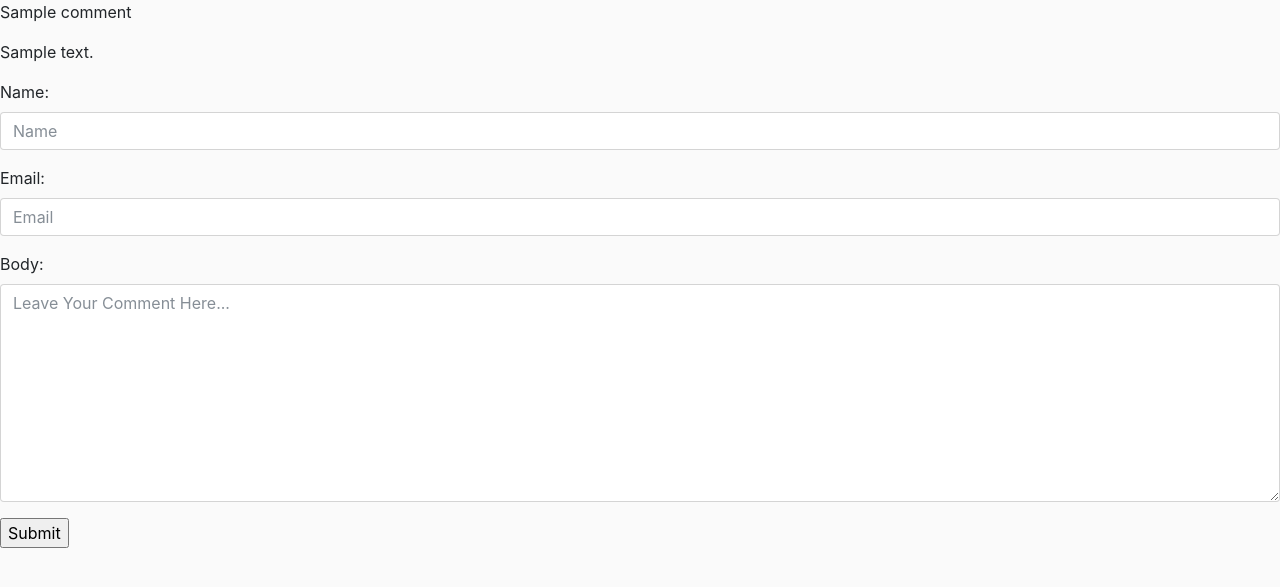
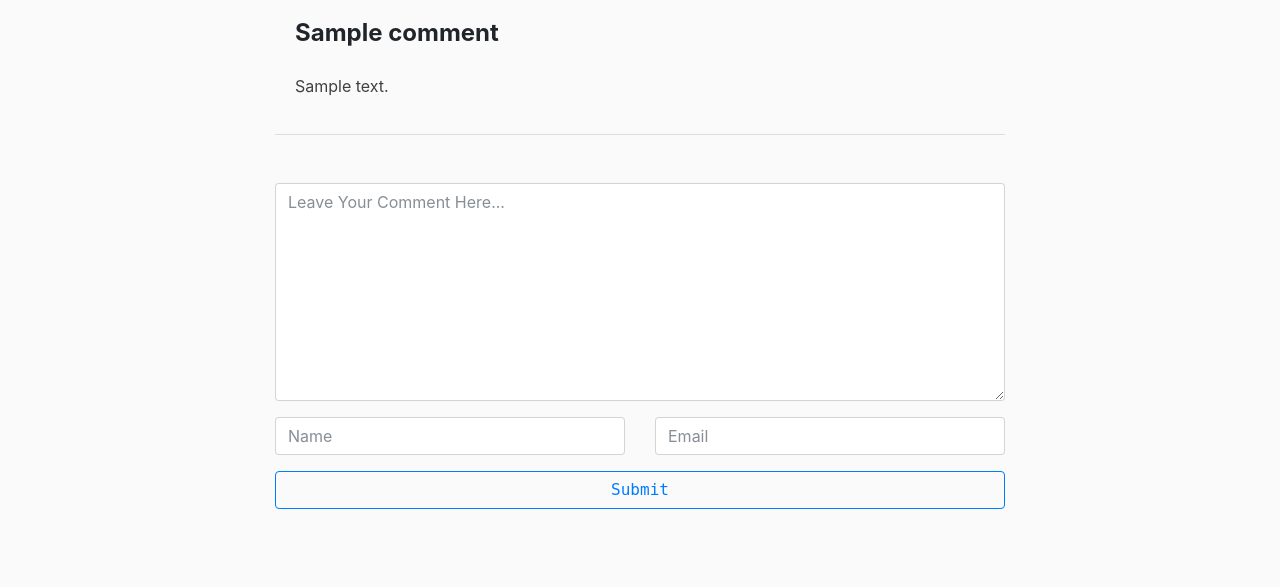
Before and after one commit to lukebiggerstaff/YADBlog, a Django app: page /1/1 in a window 1280 px wide. Shown: the top 587 px of the page. Run offline with Django 3.2, Linux system fonts and the light colour scheme; tables that the repository leaves empty hold one stand-in row (values such as "Sample post"); some libraries are stand-ins or nearby versions.

Commit message:
added css classes to reply comment view

```diff
--- a/yadblog/blog/templates/blog/comment_detail.html
+++ b/yadblog/blog/templates/blog/comment_detail.html
@@ -1,21 +1,27 @@
 {% extends "./base.html" %}
 {% block body %}
 
+<div class="container">
+  <div class="row">
+    <div class="col-md-8 m-auto">
 
-<p>{{ comment.name}}</p>
-<p>{{ comment.body}}</p>
-{% if comment.comment_set.all != None %}
- {% for reply in comment.comment_set.all %}
-    <div style="margin-left:30px;">
-      <p>{{ reply.name}}</p>
-      <p>{{ reply.body}}</p>
+      <div class="parent-comment">
+        <h4 class="comment-name">{{ comment.name}}</h4>
+        <p class="comment-message">{{ comment.body}}</p>
+        {% if comment.comment_set.all != None %}
+          {% for reply in comment.comment_set.all %}
+            <div class="child-comment">
+              <p class="comment-name">{{ reply.name}}</p>
+              <p class="comment-message">{{ reply.body}}</p>
+            </div>
+          {% endfor %}
+        {% endif %}
+      </div>
+
+      {% include "./commentform.html" %}
+
     </div>
- {% endfor %}
-{% endif %}
-<form action="" method="post">
-  {{ form.as_p }}
-  {% csrf_token %}
-  <button>Submit</button>
-</form>
+  </div>
+</div>
 
 {% endblock body %}
```
